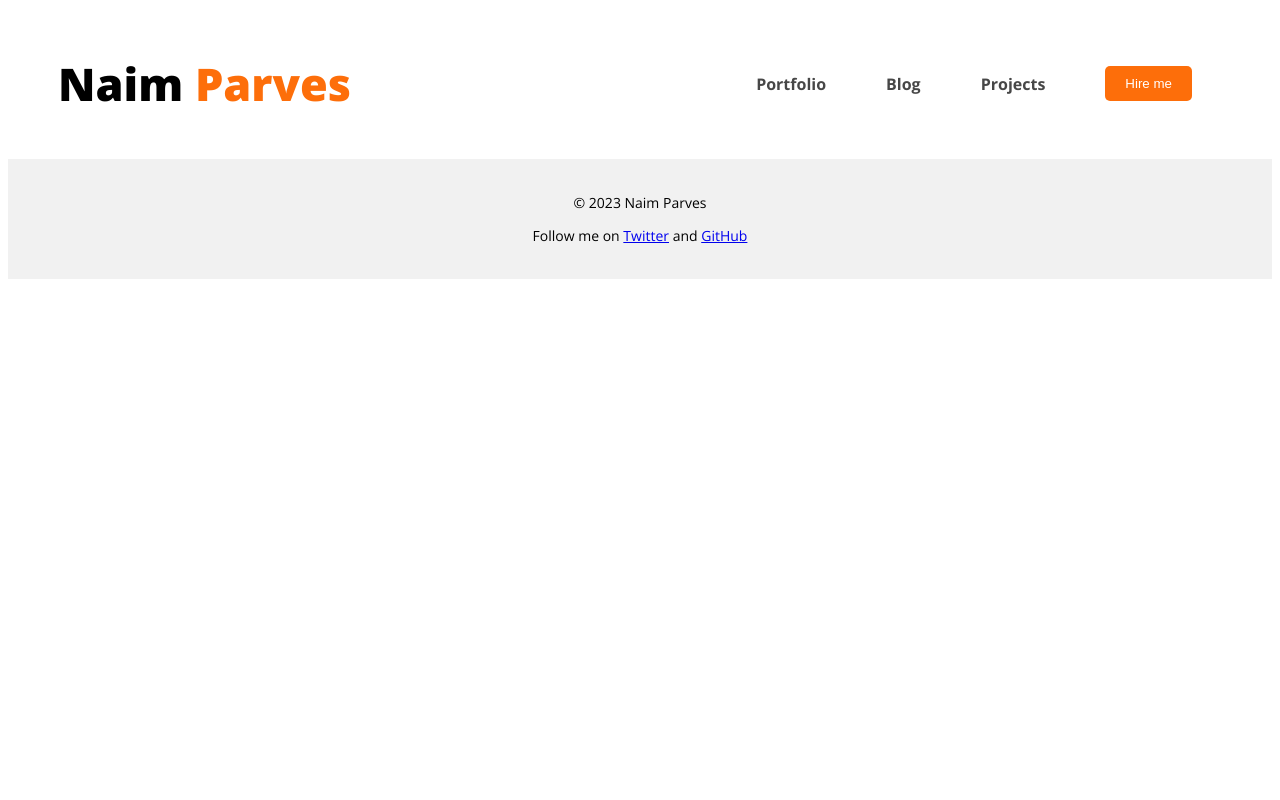
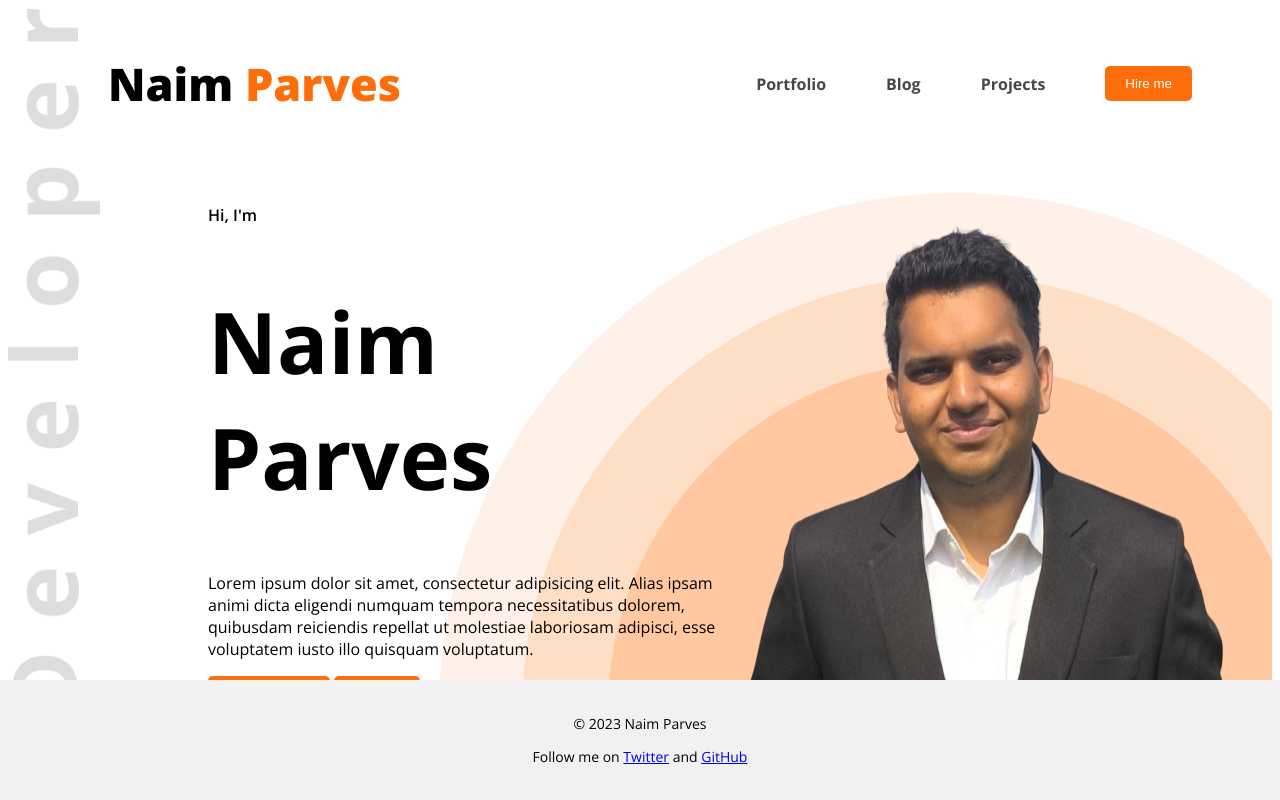
Before and after one commit to NaimParves/web_portfolio, a plain HTML site: page index.html in a window 1280 px wide. Drawn offline with nearby package versions, Linux system fonts and the light colour scheme.

Commit message:
header completed '

```diff
--- a/index.html
+++ b/index.html
@@ -11,7 +11,7 @@
 
 </head>
 <body class="open-sans-normal">
-    <header>
+    <header class="header">
         <nav >
             <h3 class="nav-title">Naim <span class="text-primary">Parves</span> </h3>
             <ul>
@@ -21,7 +21,14 @@
                 <li><a href="#"><button class="btn-primary">Hire me</button></a></li>
         </nav>
         <div class="banner">
-
+            <div class="banner-content">
+                <h4 class="banner-greeting">Hi, I'm</h4>
+                <h1 class="banner-title">Naim Parves</h1>
+                <p class="banner-discription">Lorem ipsum dolor sit amet, consectetur adipisicing elit. Alias ipsam animi dicta eligendi numquam tempora necessitatibus dolorem, quibusdam reiciendis repellat ut molestiae laboriosam adipisci, esse voluptatem iusto illo quisquam voluptatum.</p>
+                <button class="btn-primary">Download CV</button>
+                <button class="btn-primary">Contact</button>
+            </div>
+            <img class="banner-image" src="../web_portfolio/images/Naim Parves.png" alt="Naim Parves" class="banner-image">
         </div>
     </header>
     <main>
--- a/style.css
+++ b/style.css
@@ -18,6 +18,7 @@ nav {
     font-size: 45px;
     font-weight: 800;
     color: #000;
+    margin-left:50px;
 }
 
 .text-primary {
@@ -52,6 +53,34 @@ nav ul li a:hover {
     border-radius: 5px;
     cursor: pointer;
 }
+/* Header styles */
+.header {
+    background-image: url("../web_portfolio/images/developer.png"), url("../web_portfolio/images/header_bg.png");
+    background-repeat: no-repeat;
+    background-position: top left, bottom right;
+    background-size: contain, auto; /* Keep header_bg.png at its original size */
+    background-origin: border-box;
+    background-clip: border-box;
+    min-height: 400px; /* Adjust as needed for your layout */
+}
+
+/*banner styles */
+.banner{
+    display: flex;
+    justify-content: space-between;
+    margin: 0 35px 0 200px;
+}
+.banner-greeting {
+    margin-top: 45px;
+    font-weight: 600;
+}
+.banner-title {
+    font-size: 85px;
+    font-weight: bold;
+}
+.banner-content {
+    max-width: 580px;
+}
 
 
 
@@ -59,9 +88,21 @@ nav ul li a:hover {
 
 
 
+
+/* Footer styles */
+
+
+
+
+
 footer {
+    position: fixed;
+    left: 0;
+    bottom: 0;
+    width: 100%;
     text-align: center;
     padding: 20px 0;
     background-color: #f1f1f1;
     font-size: 14px;
+    z-index: 100;
 }
```
Also changed, not shown: images/Naim Parves.png (added), images/developer.png (added), images/hardy.png (added), images/header_bg.png (added).
